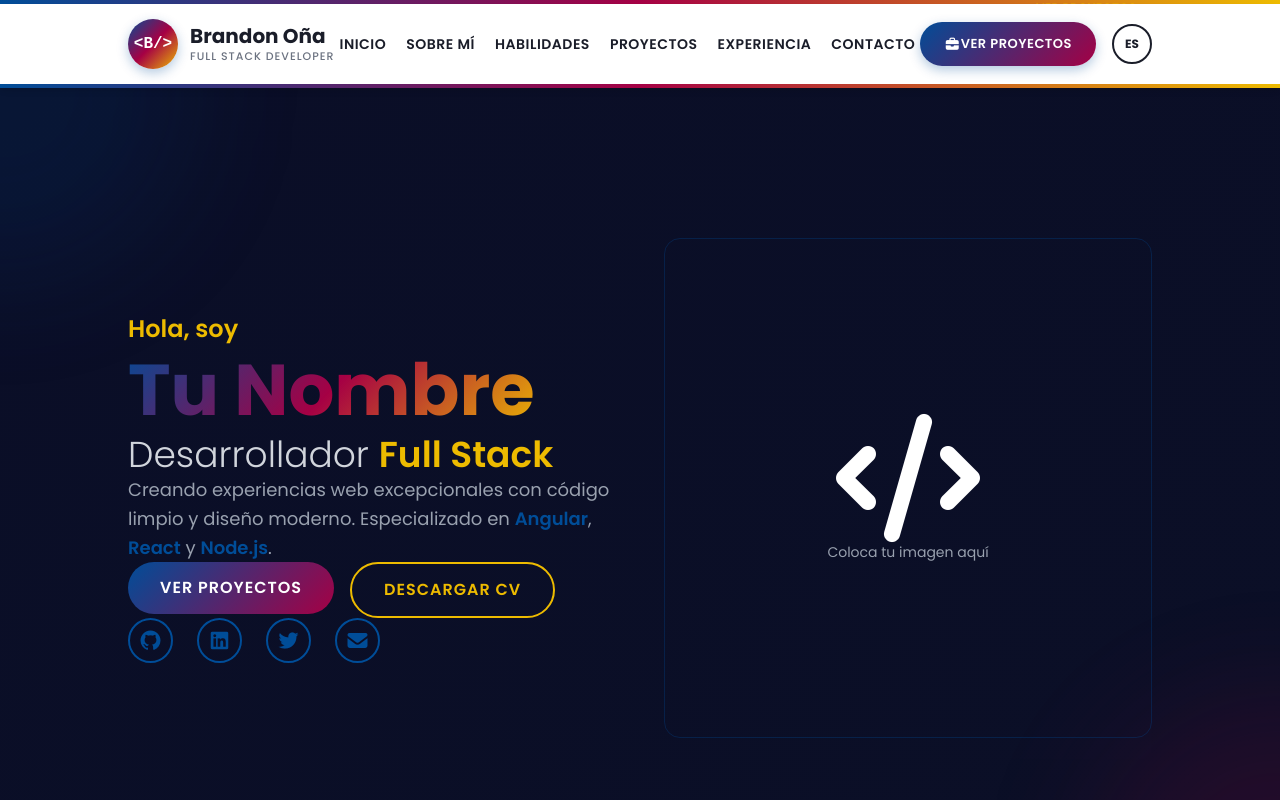
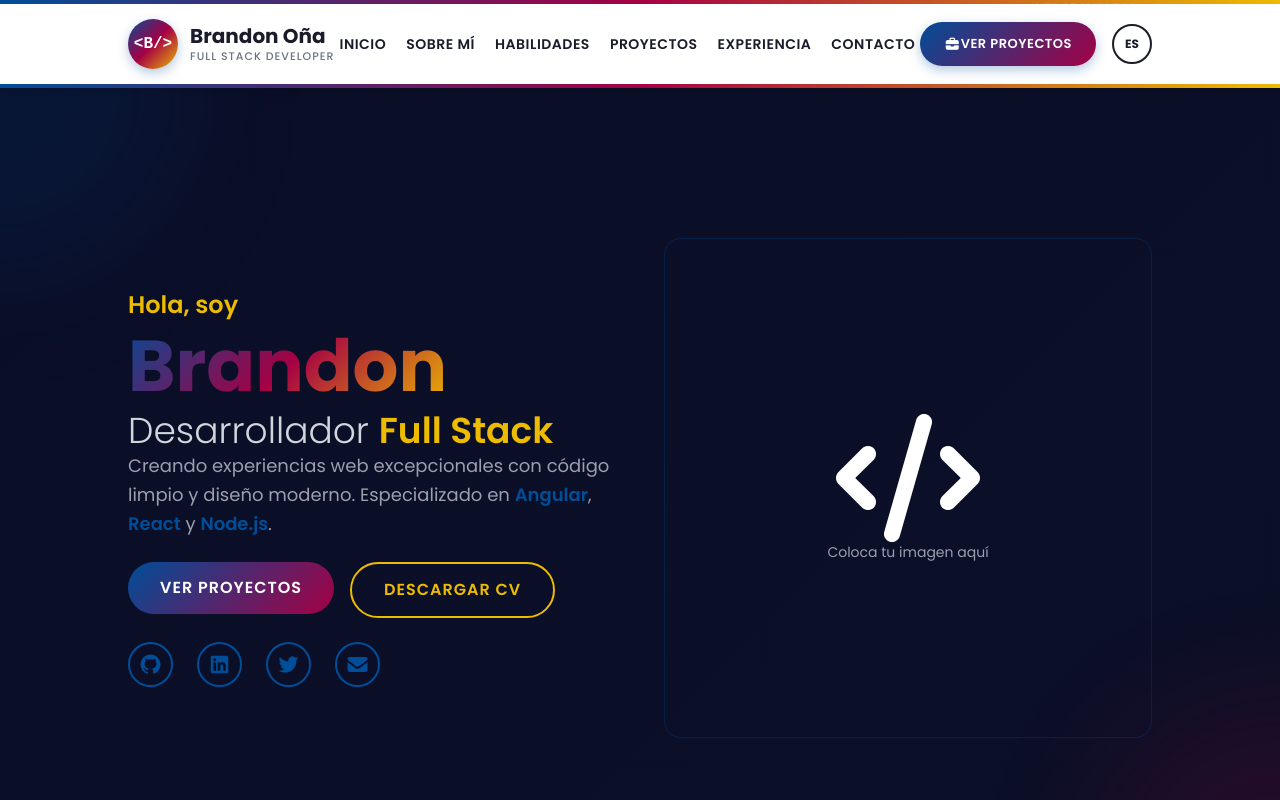
Before and after one commit to Stevebr10/Portafolio, an Angular app: page / in a window 1280 px wide. Shown: the top 800 px of the page. Built offline with nearby package versions, Linux system fonts and the light colour scheme.

Commit message:
Hero Component, Red Social

```diff
--- a/src/app/components/hero/hero.component.html
+++ b/src/app/components/hero/hero.component.html
@@ -14,7 +14,7 @@
           Hola, soy
         </h2>
         <h1 class="text-5xl md:text-7xl font-bold leading-tight">
-          <span class="gradient-text-hero">Tu Nombre</span>
+          <span class="gradient-text-hero">Brandon</span>
         </h1>
         <h3 class="text-2xl md:text-4xl text-gray-300 font-light">
           Desarrollador <span class="text-barca-gold font-semibold">Full Stack</span>
@@ -25,7 +25,7 @@
           <span class="text-barca-blue font-semibold">React</span> y
           <span class="text-barca-blue font-semibold">Node.js</span>.
         </p>
-
+        <br>
         <div class="flex flex-wrap gap-4 pt-4">
           <a href="#projects">
             <button class="btn-barca">Ver Proyectos</button>
@@ -34,10 +34,10 @@
             <button class="btn-outline">Descargar CV</button>
           </a>
         </div>
-
+        <br>
         <!-- Social Links -->
         <div class="flex gap-6 pt-4">
-          <a href="https://github.com/tu-usuario"
+          <a href="https://github.com/Stevebr10?tab=overview&from=2025-10-01&to=2025-10-07"
              target="_blank"
              rel="noopener noreferrer"
              class="social-icon"
```
